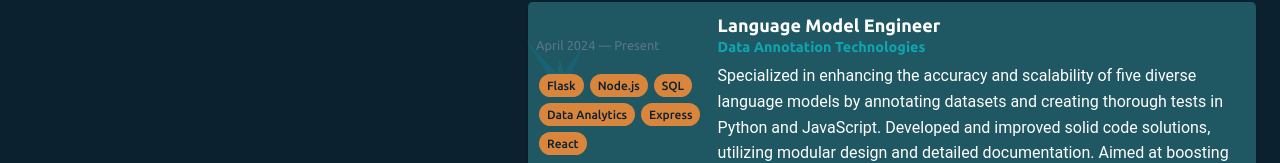
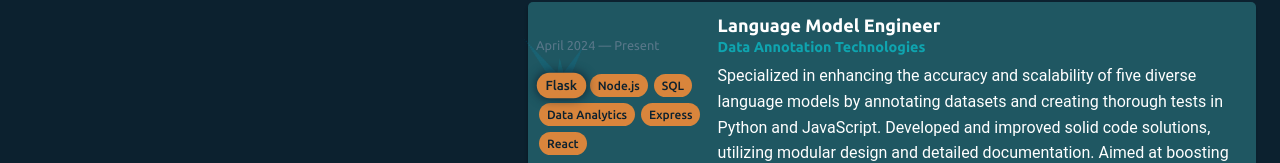
Before and after one commit to john-tettis/portfolio-updated, a React (Create React App) app: page / in a window 1280 px wide. In both pictures the pointer is over the element 561 px from the left and 684 px from the top of the page. Shown: the part 599-762 px from the top of the page. Built offline with nearby package versions, Linux system fonts and the light colour scheme.

Commit message:
hover styles

```diff
--- a/src/styles/SkillBubble.css
+++ b/src/styles/SkillBubble.css
@@ -10,8 +10,15 @@
     font-weight: 500; /* Optional: makes text bold */
     text-align: center; /* Center the text horizontally */
     white-space: nowrap; /* Prevents text wrapping */
+    cursor: pointer;
   }
 
+
+  .skill-bubble:hover{
+   transform: scale(1.1);
+   box-shadow: 0 0 10px 0 var(--color-1);
+
+  }
 
 
   /* @media  screen and (max-width:1199px) {
```
